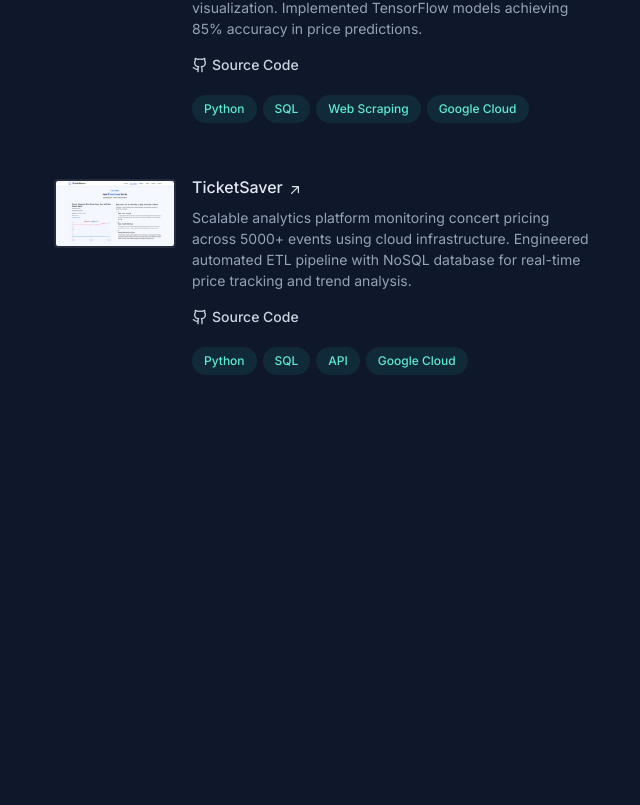
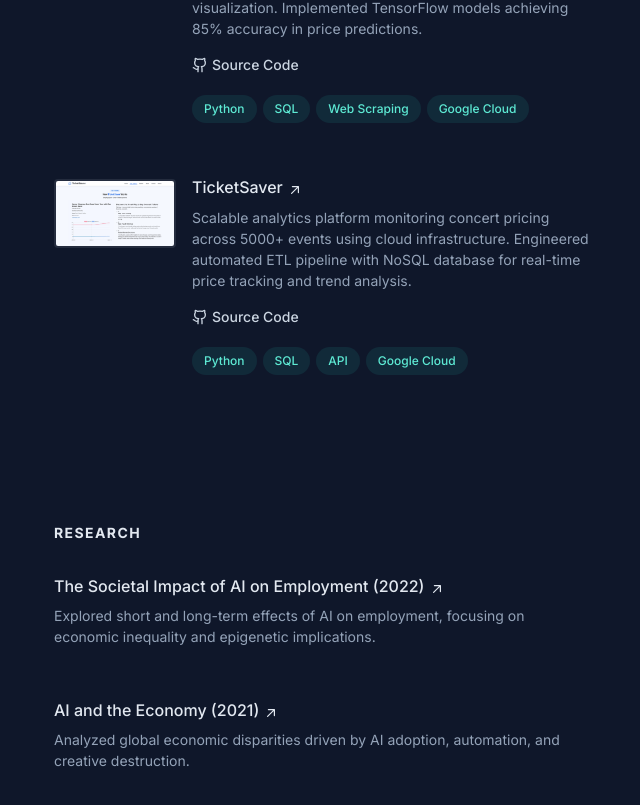
Before and after one commit to andrewsosag/andrewsosag.github.io, a Next.js app: page / in a window 1280 px wide. Shown: the part 1287-2092 px from the top of the page, without its empty margins (594-1234 px from the left). Before the commit the page ends 1906 px from the top, so only its background shows below. Built offline with nearby package versions, Linux system fonts and the light colour scheme.

Commit message:
added research section

```diff
--- a/src/pages/index.js
+++ b/src/pages/index.js
@@ -13,6 +13,21 @@ const inter = Inter({
 });
 
 export default function Home() {
+  const researchPapers = [
+    {
+      title: "The Societal Impact of AI on Employment",
+      year: "2022",
+      summary: "Explored short and long-term effects of AI on employment, focusing on economic inequality and epigenetic implications.",
+      pdfPath: "/docs/research/ai-employment-impact-2022.pdf"
+    },
+    {
+      title: "AI and the Economy",
+      year: "2021",
+      summary: "Analyzed global economic disparities driven by AI adoption, automation, and creative destruction.",
+      pdfPath: "/docs/research/ai-economy-2021.pdf"
+    }
+  ];
+
   return (
     <div className={`${inter.className} min-h-screen bg-slate-900 text-slate-400 relative`}>
       <Spotlight />
@@ -31,10 +46,10 @@ export default function Home() {
                 Building data-driven solutions through ML engineering and statistical analysis at Motorola Solutions and Driscoll's.
               </p>
 
-              {/* Navigation */}
+              {/* Navigation - Updated to include Research */}
               <nav className="hidden lg:block mt-16">
                 <ul className="space-y-5">
-                  {['About', 'Experience', 'Projects'].map((item) => (
+                  {['About', 'Experience', 'Projects', 'Research'].map((item) => (
                     <li key={item}>
                       <a
                         href={`#${item.toLowerCase()}`}
@@ -103,7 +118,7 @@ export default function Home() {
               <div className="mt-12">
                 <a
                   className="inline-flex items-baseline font-medium leading-tight text-slate-200 hover:text-teal-300 focus-visible:text-teal-300 font-semibold text-slate-200 group/link text-base"
-                    href={`${assetPrefix}/docs/resume.pdf`}  // Updated this line
+                  href={`${assetPrefix}/docs/resume.pdf`}
                   target="_blank"
                   rel="noreferrer noopener"
                   aria-label="View Full Résumé (opens in a new tab)"
@@ -128,6 +143,7 @@ export default function Home() {
                 </a>
               </div>
             </section>
+
             {/* Projects Section */}
             <section id="projects" className="mb-16 scroll-mt-16 md:mb-24 lg:mb-36">
               <h2 className="text-sm font-bold uppercase tracking-widest text-slate-200 mb-8">
@@ -139,6 +155,54 @@ export default function Home() {
                 ))}
               </div>
             </section>
+
+            {/* Research Section */}
+            <section id="research" className="mb-16 scroll-mt-16 md:mb-24 lg:mb-36">
+              <h2 className="text-sm font-bold uppercase tracking-widest text-slate-200 mb-8">
+                Research
+              </h2>
+              <div className="space-y-12">
+                {researchPapers.map((paper, index) => (
+                  <article key={index} className="group relative grid pb-1 transition-all sm:grid-cols-8 sm:gap-8 md:gap-4 lg:hover:!opacity-100 lg:group-hover/list:opacity-50">
+                    <div className="absolute -inset-x-4 -inset-y-4 z-0 hidden rounded-md transition motion-reduce:transition-none lg:-inset-x-6 lg:block lg:group-hover:bg-slate-800/50 lg:group-hover:shadow-[inset_0_1px_0_0_rgba(148,163,184,0.1)] lg:group-hover:drop-shadow-lg">
+                    </div>
+                    <div className="z-10 sm:col-span-8">
+                      <h3 className="font-medium leading-snug text-slate-200">
+                        <a
+                          className="inline-flex items-baseline font-medium leading-tight text-slate-200 hover:text-teal-300 focus-visible:text-teal-300 group/link text-base"
+                          href={`${assetPrefix}${paper.pdfPath}`}
+                          target="_blank"
+                          rel="noreferrer noopener"
+                          aria-label={`${paper.title} (opens in a new tab)`}
+                        >
+                          <span className="absolute -inset-x-4 -inset-y-2.5 hidden rounded md:-inset-x-6 md:-inset-y-4 lg:block"></span>
+                          <span>
+                            {paper.title}{' '}
+                            <span className="inline-block">
+                              ({paper.year})
+                              <svg
+                                xmlns="http://www.w3.org/2000/svg"
+                                viewBox="0 0 20 20"
+                                fill="currentColor"
+                                className="inline-block h-4 w-4 shrink-0 transition-transform group-hover/link:-translate-y-1 group-hover/link:translate-x-1 group-focus-visible/link:-translate-y-1 group-focus-visible/link:translate-x-1 motion-reduce:transition-none ml-1 translate-y-px"
+                              >
+                                <path
+                                  fillRule="evenodd"
+                                  d="M5.22 14.78a.75.75 0 001.06 0l7.22-7.22v5.69a.75.75 0 001.5 0v-7.5a.75.75 0 00-.75-.75h-7.5a.75.75 0 000 1.5h5.69l-7.22 7.22a.75.75 0 000 1.06z"
+                                />
+                              </svg>
+                            </span>
+                          </span>
+                        </a>
+                      </h3>
+                      <p className="mt-2 text-sm leading-normal">
+                        {paper.summary}
+                      </p>
+                    </div>
+                  </article>
+                ))}
+              </div>
+            </section>
           </main>
         </div>
       </div>
```
Also changed, not shown: 2 other files (tests, documents, lock files or other folders). Lines whose indentation alone changed are shown as unchanged.
